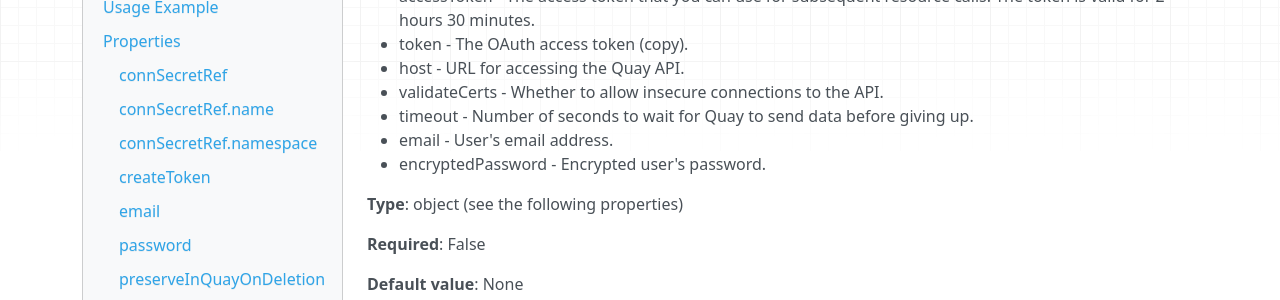
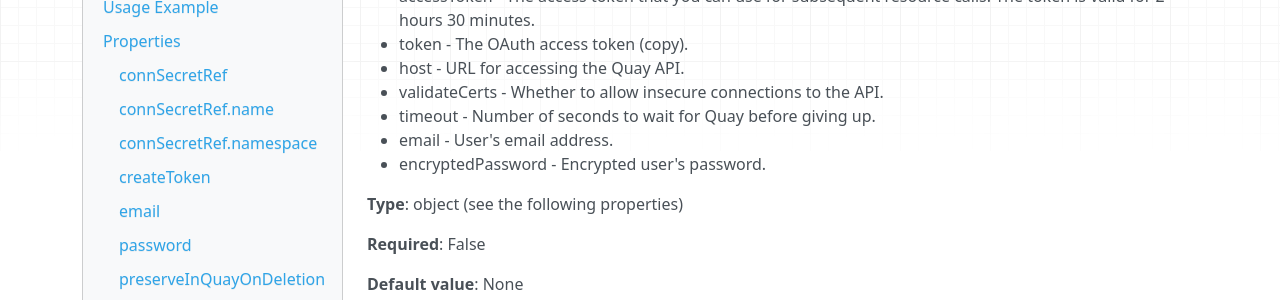
Before and after one commit to herve4m/quay-api-operator, an MkDocs documentation site: the page built from docs/crds/FirstUser.md, in a window 1280 px wide and 900 px high, scrolled down 3529 px. Shown: the part 155-455 px from the top of the window. Built offline with MkDocs 1.6.1, drawn with Linux system fonts in a browser that asks for light colours; nearby versions of some CDN libraries.

Commit message:
Sync from the latest Ansible Collection version

```diff
--- a/docs/crds/FirstUser.md
+++ b/docs/crds/FirstUser.md
@@ -188,7 +188,7 @@
 - token - The OAuth access token (copy).
 - host - URL for accessing the Quay API.
 - validateCerts - Whether to allow insecure connections to the API.
-- timeout - Number of seconds to wait for Quay to send data before giving up.
+- timeout - Number of seconds to wait for Quay before giving up.
 - email - User's email address.
 - encryptedPassword - Encrypted user's password.
 
```
Also changed, not shown: docs/crds/ApiToken.md (+1 -1 lines), 3 other files.
